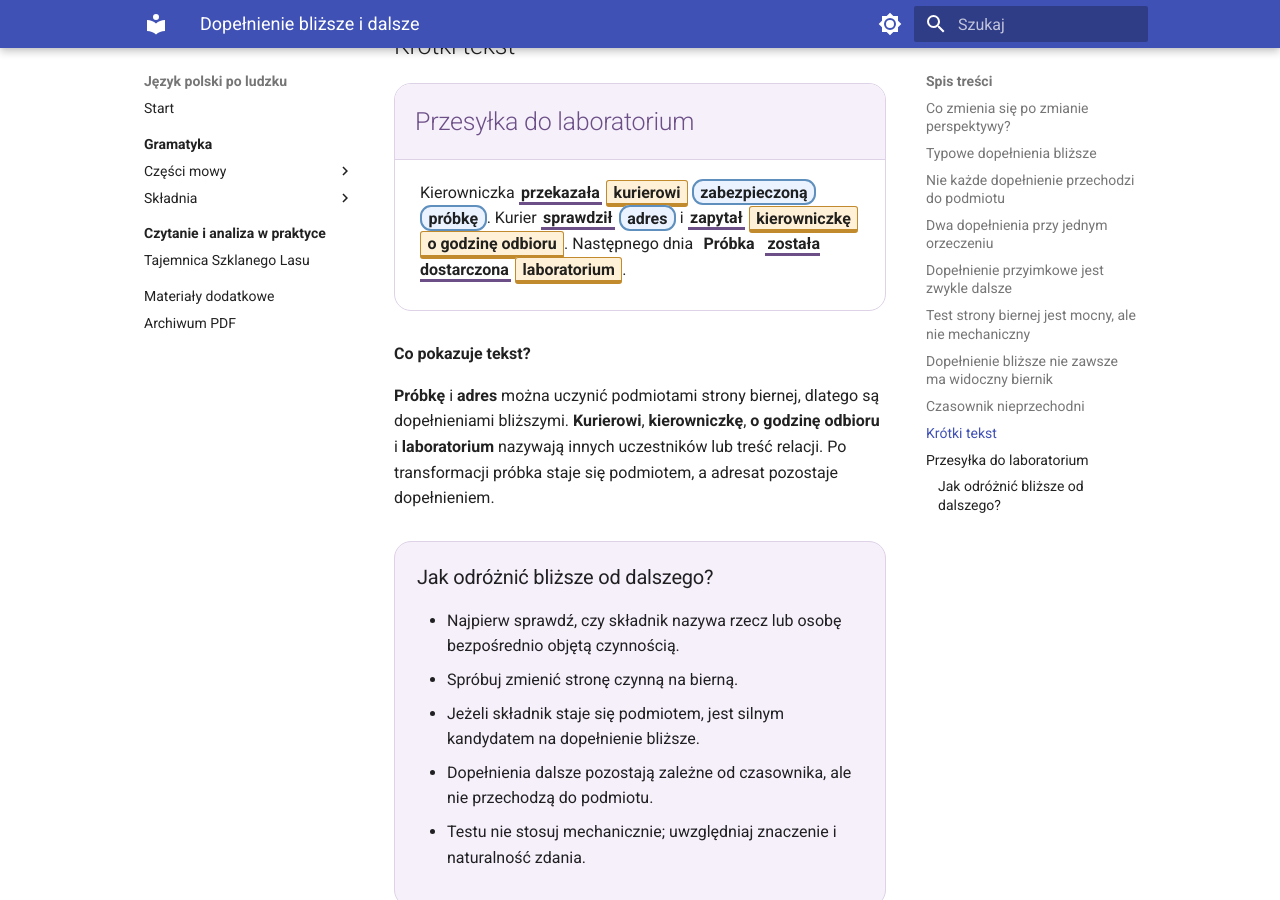
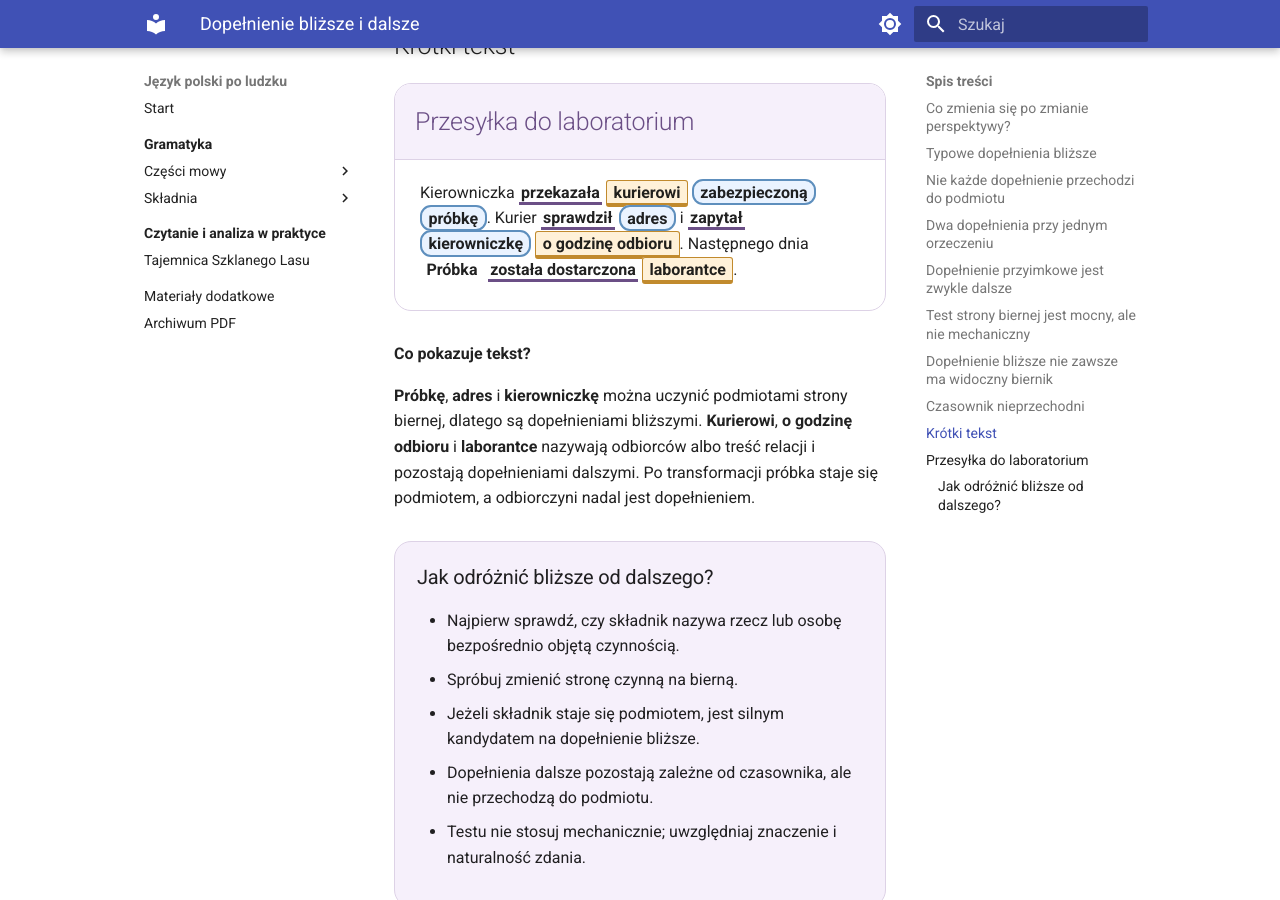
Before and after one commit to dchorazkiewicz/SP_JP, an MkDocs documentation site: the page built from docs/gramatyka/skladnia/dopelnienie/dopelnienie-blizsze-i-dalsze.md, in a window 1280 px wide and 900 px high, scrolled down 4880 px. Built offline with MkDocs 1.6.1 and Material for MkDocs 9.7.7, drawn with Linux system fonts in a browser that asks for light colours.

Commit message:
Popraw klasyfikację dopełnień w tekście przykładowym

```diff
--- a/docs/gramatyka/skladnia/dopelnienie/dopelnienie-blizsze-i-dalsze.md
+++ b/docs/gramatyka/skladnia/dopelnienie/dopelnienie-blizsze-i-dalsze.md
@@ -115,7 +115,7 @@ Czasowniki **przyjść** i **spać** nie otwierają miejsca dla dopełnienia bli
   <div class="object-reading-header"><h2>Przesyłka do laboratorium</h2></div>
   <div class="object-reading-text" markdown>
 
-Kierowniczka <span class="object-predicate">przekazała</span> <span class="object-mark object-mark--indirect"><strong>kurierowi</strong></span> <span class="object-mark object-mark--direct">zabezpieczoną <strong>próbkę</strong></span>. Kurier <span class="object-predicate">sprawdził</span> <span class="object-mark object-mark--direct"><strong>adres</strong></span> i <span class="object-predicate">zapytał</span> <span class="object-mark object-mark--indirect"><strong>kierowniczkę</strong></span> <span class="object-mark object-mark--indirect">o godzinę <strong>odbioru</strong></span>. Następnego dnia <span class="subject-mark subject-mark--grammatical"><strong>Próbka</strong></span> <span class="object-predicate">została dostarczona</span> <span class="object-mark object-mark--indirect"><strong>laboratorium</strong></span>.
+Kierowniczka <span class="object-predicate">przekazała</span> <span class="object-mark object-mark--indirect"><strong>kurierowi</strong></span> <span class="object-mark object-mark--direct">zabezpieczoną <strong>próbkę</strong></span>. Kurier <span class="object-predicate">sprawdził</span> <span class="object-mark object-mark--direct"><strong>adres</strong></span> i <span class="object-predicate">zapytał</span> <span class="object-mark object-mark--direct"><strong>kierowniczkę</strong></span> <span class="object-mark object-mark--indirect">o godzinę <strong>odbioru</strong></span>. Następnego dnia <span class="subject-mark subject-mark--grammatical"><strong>Próbka</strong></span> <span class="object-predicate">została dostarczona</span> <span class="object-mark object-mark--indirect"><strong>laborantce</strong></span>.
 
   </div>
 </div>
@@ -123,7 +123,7 @@ Kierowniczka <span class="object-predicate">przekazała</span> <span class="obje
 <div class="object-reading__commentary" markdown>
 <strong>Co pokazuje tekst?</strong>
 
-**Próbkę** i **adres** można uczynić podmiotami strony biernej, dlatego są dopełnieniami bliższymi. **Kurierowi**, **kierowniczkę**, **o godzinę odbioru** i **laboratorium** nazywają innych uczestników lub treść relacji. Po transformacji próbka staje się podmiotem, a adresat pozostaje dopełnieniem.
+**Próbkę**, **adres** i **kierowniczkę** można uczynić podmiotami strony biernej, dlatego są dopełnieniami bliższymi. **Kurierowi**, **o godzinę odbioru** i **laborantce** nazywają odbiorców albo treść relacji i pozostają dopełnieniami dalszymi. Po transformacji próbka staje się podmiotem, a odbiorczyni nadal jest dopełnieniem.
 </div>
 
 <div class="object-summary">
```
